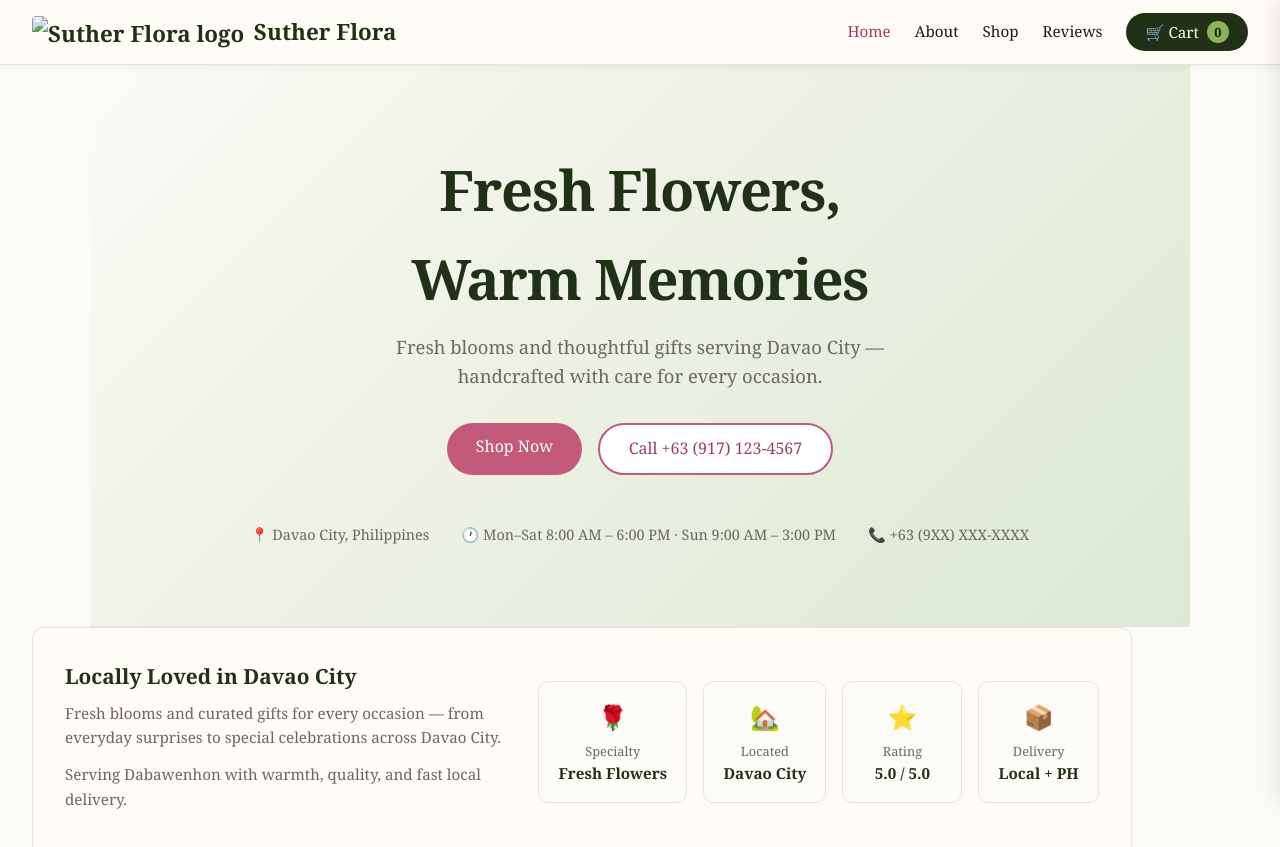
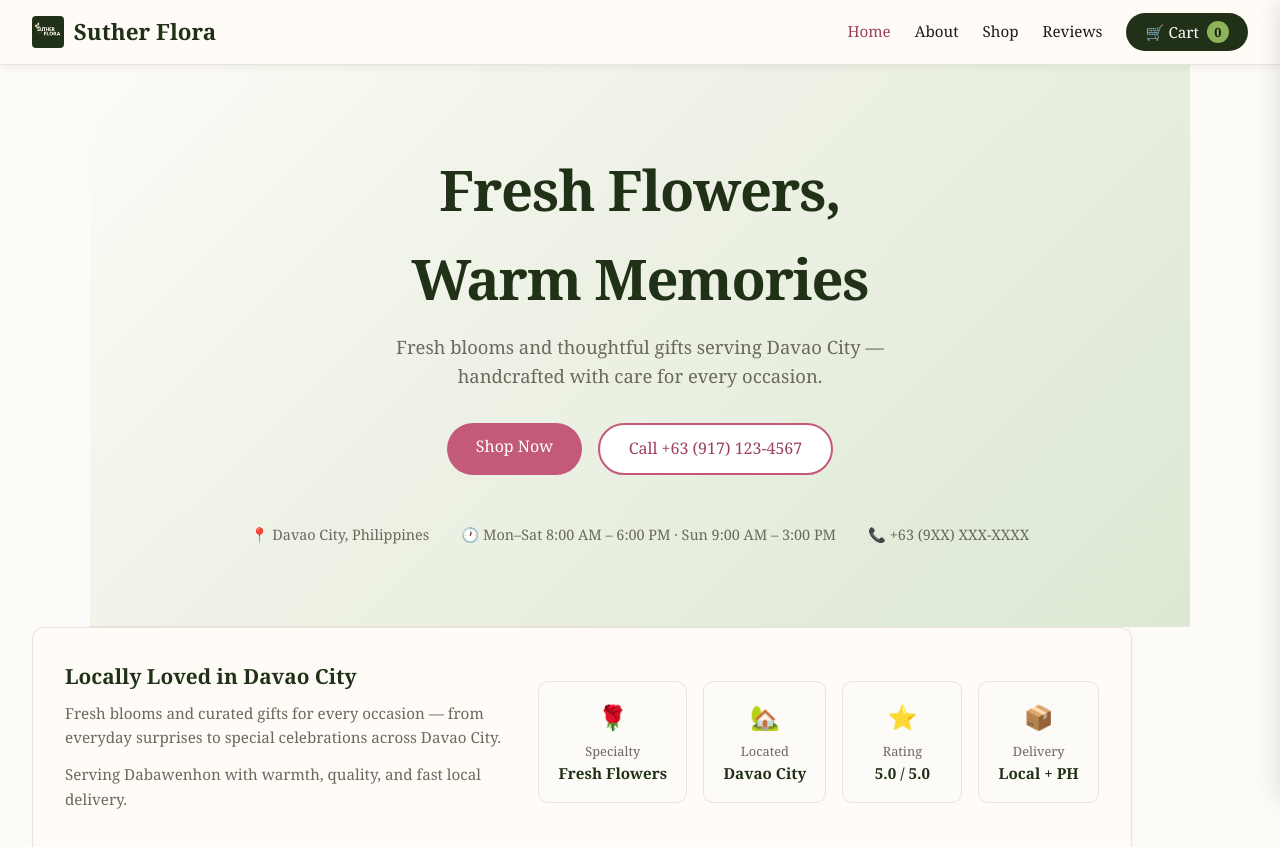
Before and after one commit to pntz20/sutherflora-project, a plain HTML site: page index.html in a window 1280 px wide. Shown: the top 847 px of the page. Drawn offline with Linux system fonts and the light colour scheme.

Commit message:
Add logo image and fix relative path

```diff
--- a/index.html
+++ b/index.html
@@ -388,7 +388,7 @@
 <!-- NAV -->
 <nav>
   <div class="logo">
-    <img src="file:///C:/Users/Administrator/Downloads/sutherflora%20logo.jpg" alt="Suther Flora logo">
+    <img src="logo.jpg" alt="Suther Flora logo">
     <span>Suther Flora</span>
   </div>
   <div class="nav-links">
```
Also changed, not shown: logo.jpg (added).
